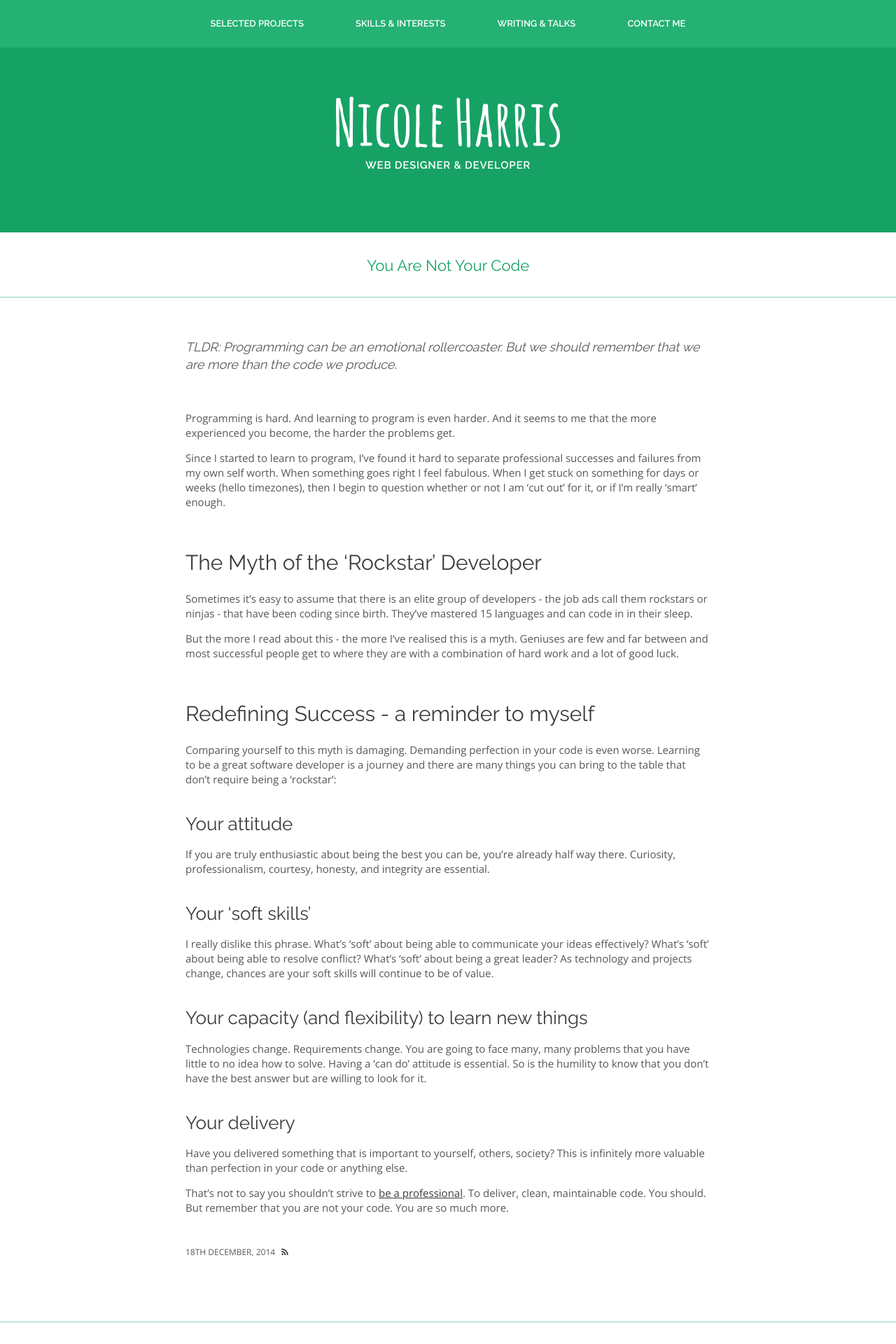
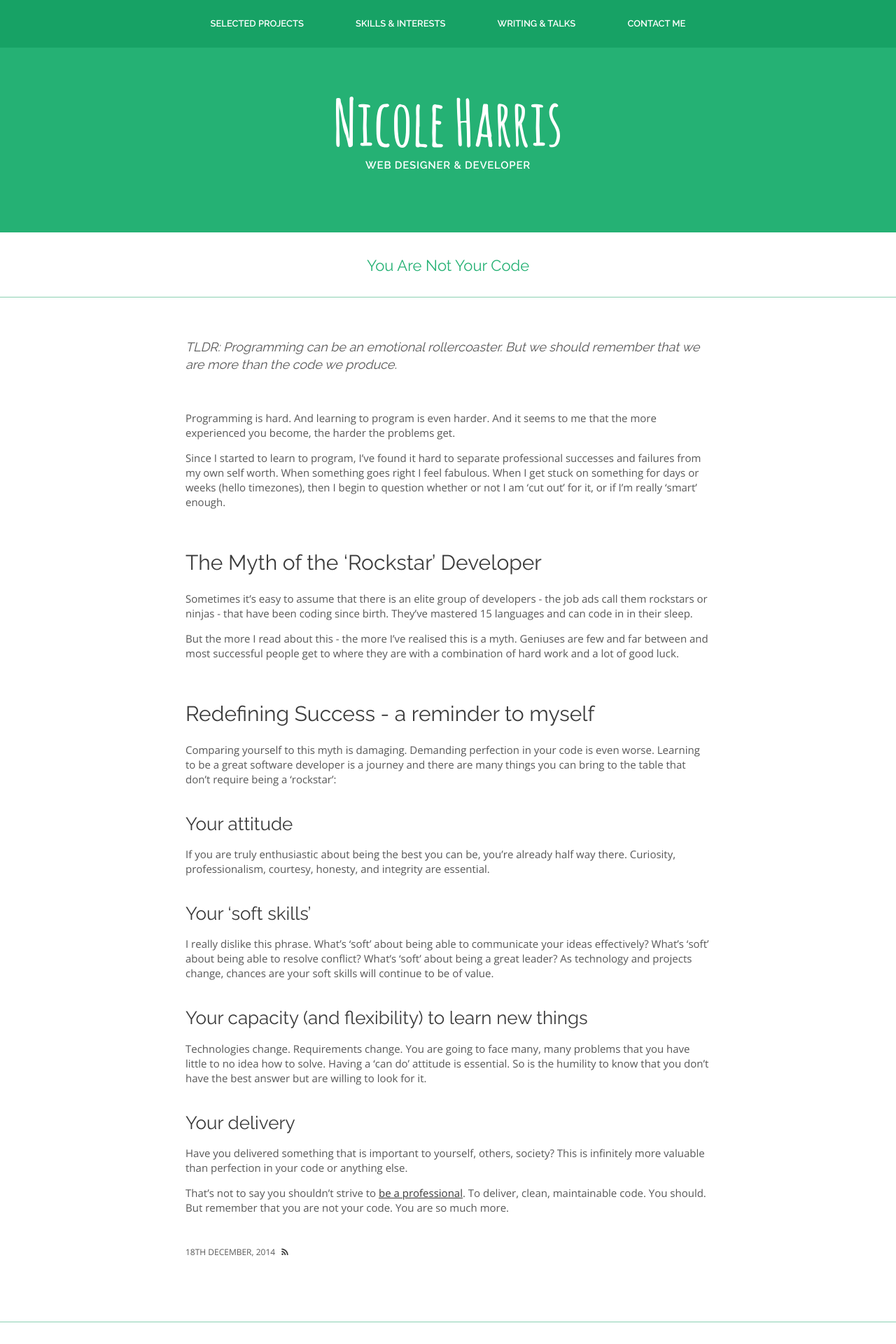
Before and after one commit to nlhkabu/nlhkabu.github.io, a Jekyll site: the page built from _posts/2014-12-18-you-are-not-your-code.md, in a window 1280 px wide. Shown: the top 1920 px of the page at 70% size. Built offline with Jekyll 4.4.1, drawn with Linux system fonts in a browser that asks for light colours; nearby versions of some CDN libraries.

Commit message:
Fixed colors

```diff
--- a/_posts/2014-12-18-you-are-not-your-code.md
+++ b/_posts/2014-12-18-you-are-not-your-code.md
@@ -1,8 +1,8 @@
 ---
 layout: post
 colors:
-    default: 17a265
-    dark: 25b174
+    default: 25b174
+    dark: 17a265
     light: 8bd0b2
 
 title: You Are Not Your Code
```
